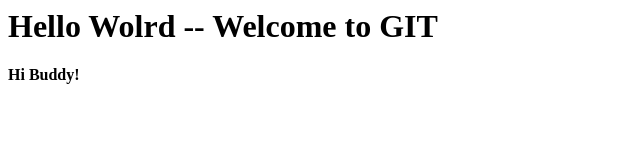
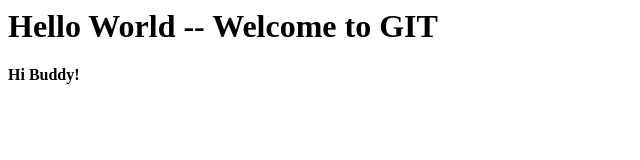
Before and after one commit to aditirai2306/Git_Demo_FCDP_TataPower, a plain HTML site: page index.html in a window 1280 px wide. Shown: the full height of the page, 0-640 px from the left. Drawn offline with Linux system fonts and the light colour scheme.

Commit message:
Modifying text

```diff
--- a/index.html
+++ b/index.html
@@ -1,2 +1,2 @@
-<h1>Hello Wolrd -- Welcome to GIT</h1>
+<h1>Hello World -- Welcome to GIT</h1>
 <B> Hi Buddy!</B>
```
